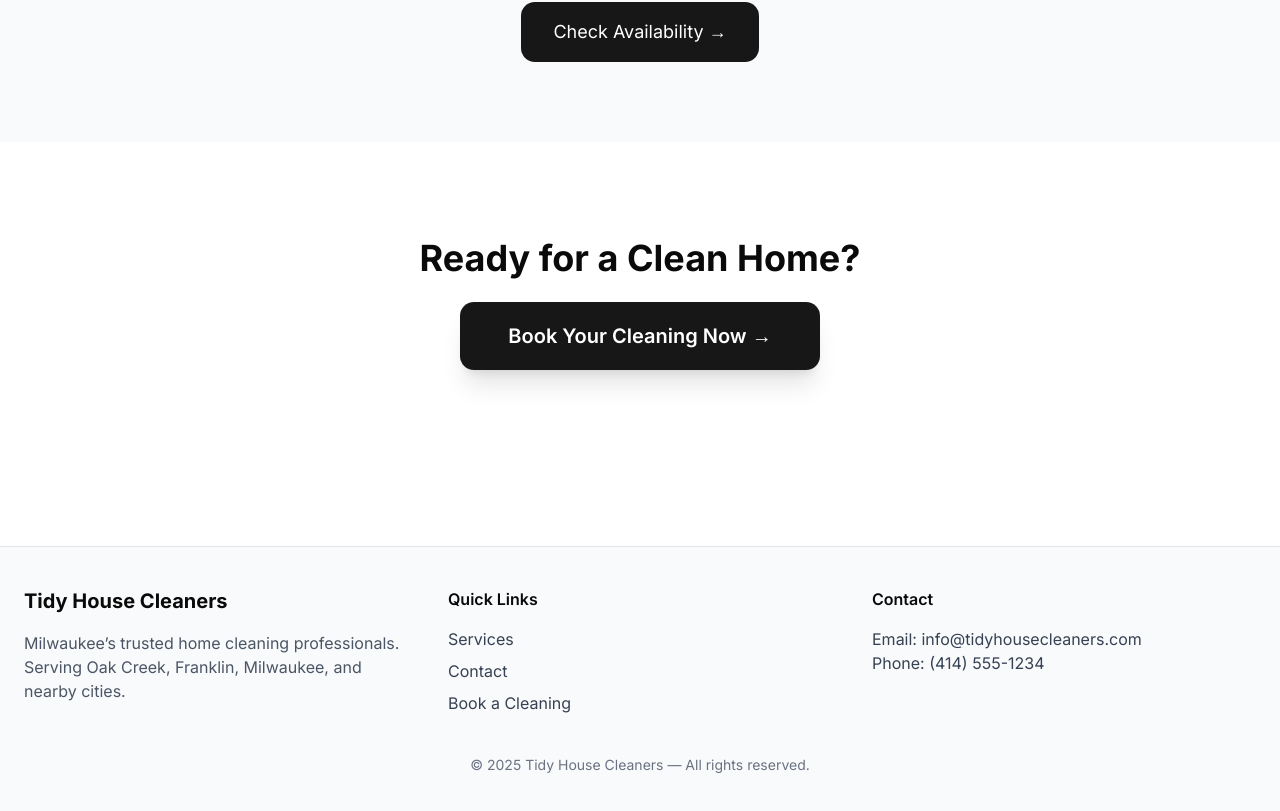
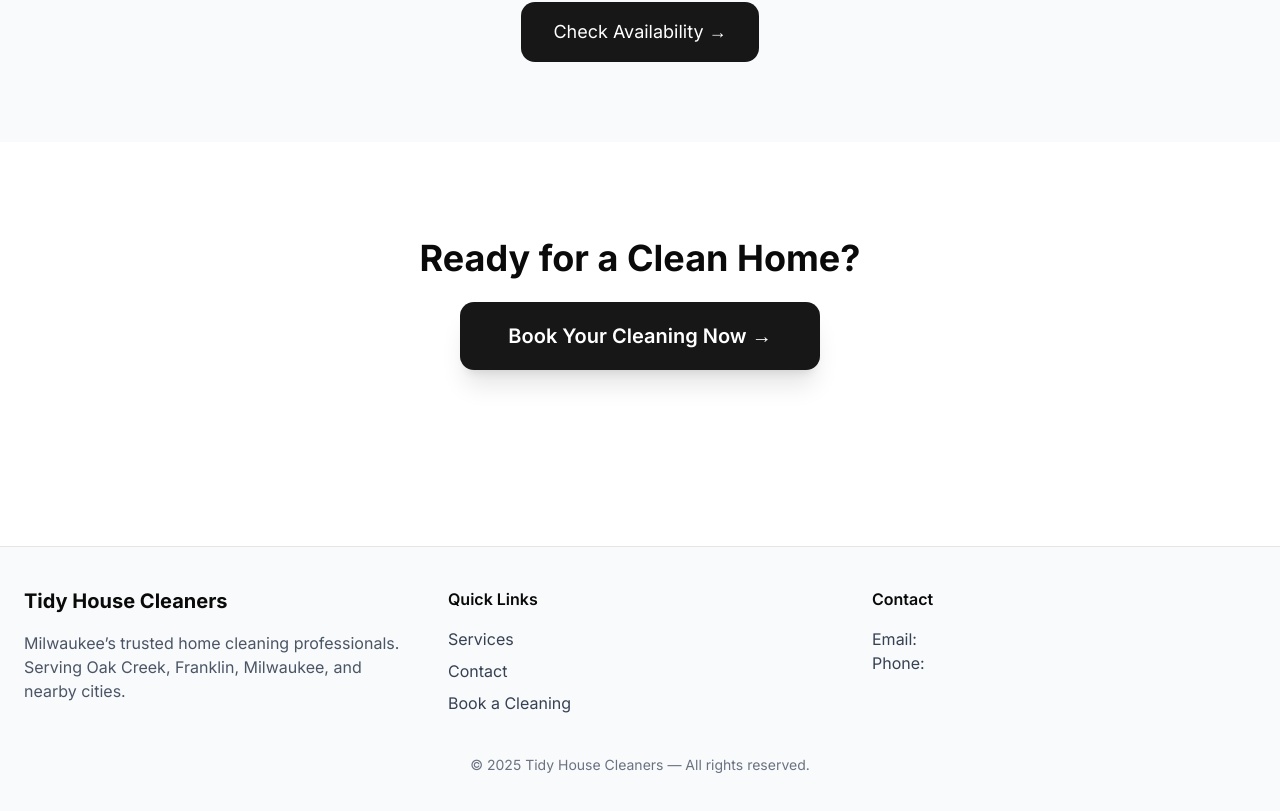
Before and after one commit to ptrose78/TidyHouseCleaners, a Next.js app: page / in a window 1280 px wide. Shown: the part 2071-2882 px from the top of the page. Built offline with nearby package versions, Linux system fonts and the light colour scheme.

Commit message:
Add Environmental Variables to Footer.

```diff
--- a/src/app/layout.tsx
+++ b/src/app/layout.tsx
@@ -59,8 +59,8 @@ function Footer() {
 
         <div>
           <h4 className="font-semibold mb-4">Contact</h4>
-          <p className="text-gray-700">Email: info@tidyhousecleaners.com</p>
-          <p className="text-gray-700">Phone: (414) 555-1234</p>
+          <p className="text-gray-700">Email: {process.env.BUSINESS_EMAIL}</p>
+          <p className="text-gray-700">Phone: {process.env.BUSINESS_PHONE}</p>
         </div>
       </div>
 
```
